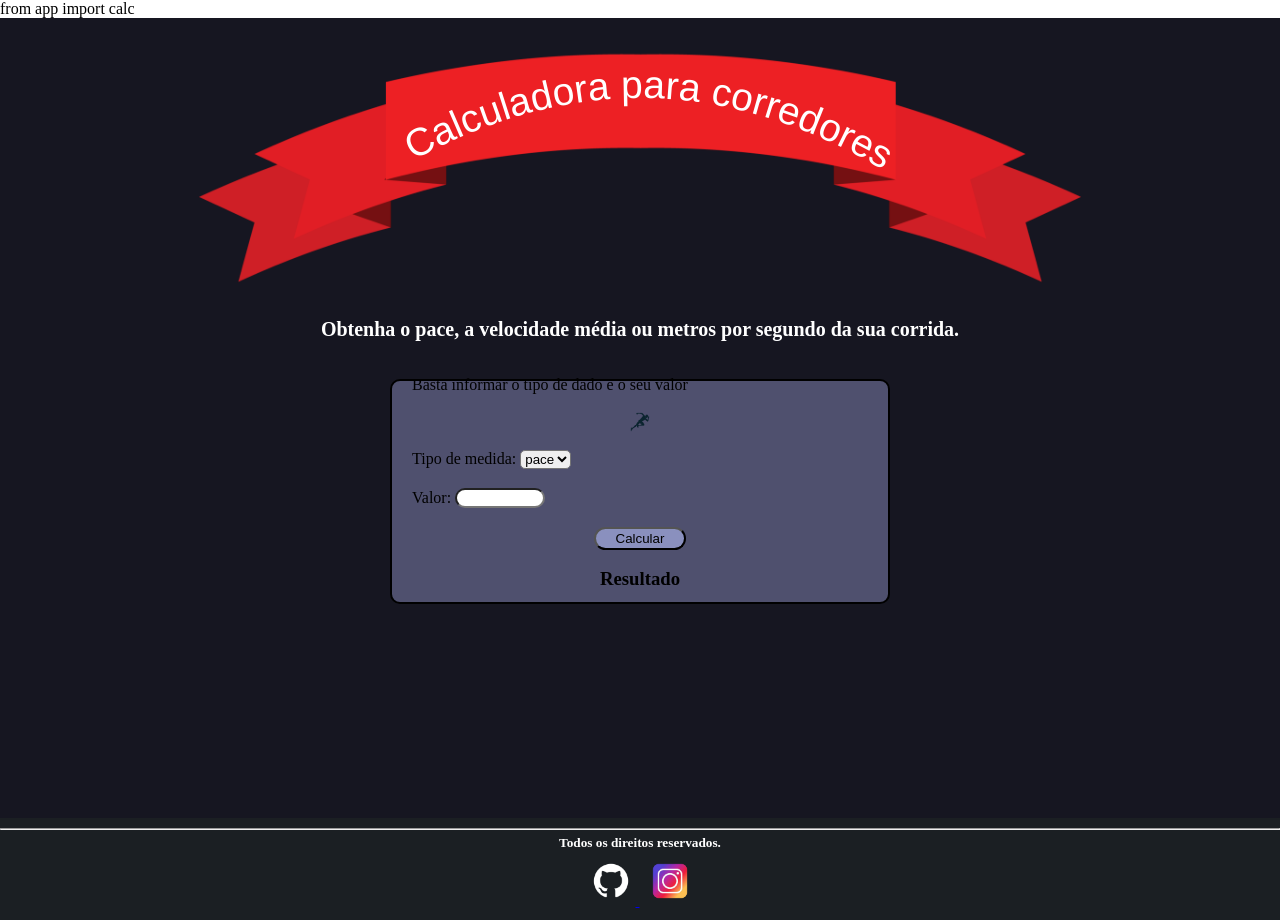
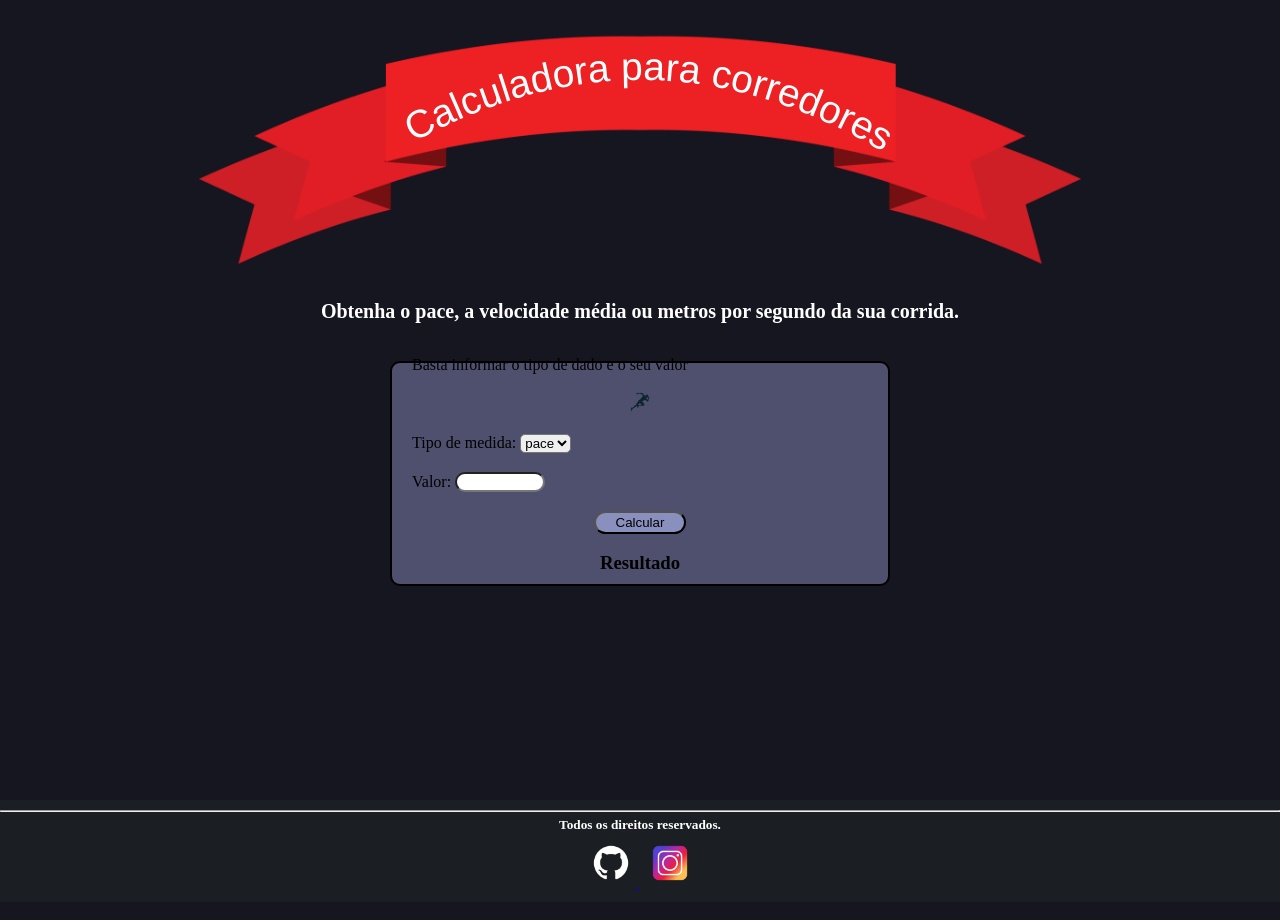
Before and after one commit to oMatheusValim/Calculadora-de-pace, a Flask app: template templates/resultado.html in a window 1280 px wide. After the commit the page ends 890 px from the top, so only its background shows below. Run offline with Flask 3, Linux system fonts and the light colour scheme; the template is opened without the code that fills it, so the values that code supplies are empty.

Commit message:
Atualizar o resultado.html

```diff
--- a/templates/resultado.html
+++ b/templates/resultado.html
@@ -1,5 +1,3 @@
-from app import calc
-
 <!DOCTYPE html>
 <html lang = "pt-br">
     <head>
```
